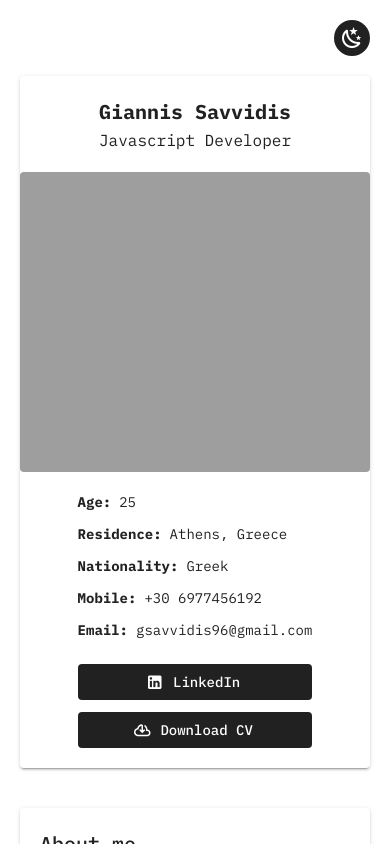
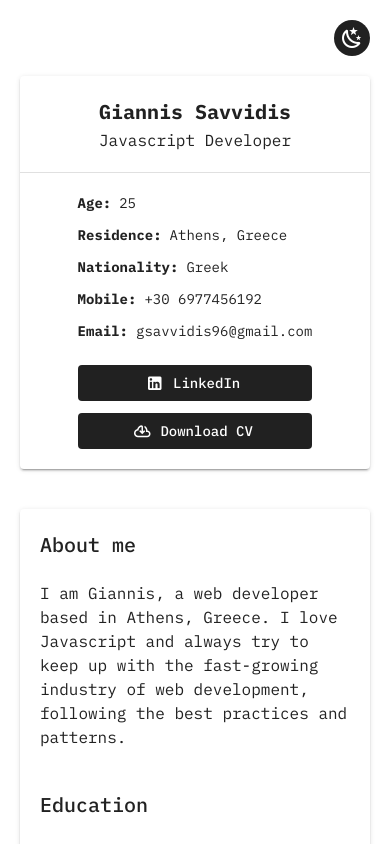
Before and after one commit to gsavvidis96/gsavvidis-cv, a Nuxt app: page / in a window 390 px wide. Shown: the top 844 px of the page. Built offline with nearby package versions, Linux system fonts and the light colour scheme.

Commit message:
more trimming

```diff
--- a/pages/index.vue
+++ b/pages/index.vue
@@ -30,8 +30,7 @@
             <div class="body-1">Javascript Developer</div>
           </div>
 
-          <div class="profile-inner-wrapper flex-md-column">
-            <div class="img grey align-self-center align-self-md-stretch"></div>
+          <v-divider></v-divider>
 
           <div class="pa-5 d-flex justify-center justify-md-start">
             <div class="d-flex flex-column">
@@ -60,26 +59,6 @@
                 <div class="body-2">gsavvidis96@gmail.com</div>
               </div>
 
-                <!-- <div class="d-flex align-center mb-6">
-                  <div class="body-2 font-weight-bold mr-2">LinkedIn:</div>
-                  <a
-                    class="body-2 dotted"
-                    href="https://www.linkedin.com/in/giannis-savvidis-22340a188/"
-                    target="_blank"
-                    >https://www.linkedin.com/in/giannis-savvidis-22340a188/</a
-                  >
-                </div> -->
-
-                <!-- <div class="d-flex align-center mb-5">
-                  <div class="body-2 font-weight-bold mr-2">Github:</div>
-                  <a
-                    class="body-2 dotted"
-                    href="https://github.com/gsavvidis96"
-                    target="_blank"
-                    >https://github.com/gsavvidis96</a
-                  >
-                </div> -->
-
               <v-btn
                 depressed
                 color="accent"
@@ -95,7 +74,6 @@
                 <v-icon left>mdi-cloud-download-outline</v-icon>
                 Download CV</v-btn
               >
-              </div>
             </div>
           </div>
         </div>
@@ -183,8 +161,6 @@
               <li class="mb-2">Guitar</li>
 
               <li class="mb-2">Fitness</li>
-
-              <!-- <li class="mb-2">Watching/Playing football (european)</li> -->
             </ul>
           </div>
 
@@ -341,45 +317,4 @@ export default {
     padding: 0 20px;
   }
 }
-
-.profile {
-  .profile-inner-wrapper {
-    display: flex;
-
-    @media only screen and (max-width: 700px) {
-      flex-direction: column;
-    }
-  }
-
-  .img {
-    height: 200px;
-
-    @media only screen and (max-width: 960px) {
-      height: 340px;
-      width: 340px;
-      border-bottom-left-radius: 4px;
-      border-top-right-radius: 4px;
-    }
-
-    @media only screen and (max-width: 700px) {
-      border-radius: 4px;
-    }
-
-    @media only screen and (max-width: 500px) {
-      width: 100%;
-      height: 300px;
-    }
-  }
-
-  .dotted {
-    text-overflow: ellipsis;
-    white-space: nowrap;
-    overflow: hidden;
-    width: 180px;
-
-    @media only screen and (max-width: 380px) {
-      width: 150px;
-    }
-  }
-}
 </style>
```
Lines whose indentation alone changed are shown as unchanged.
